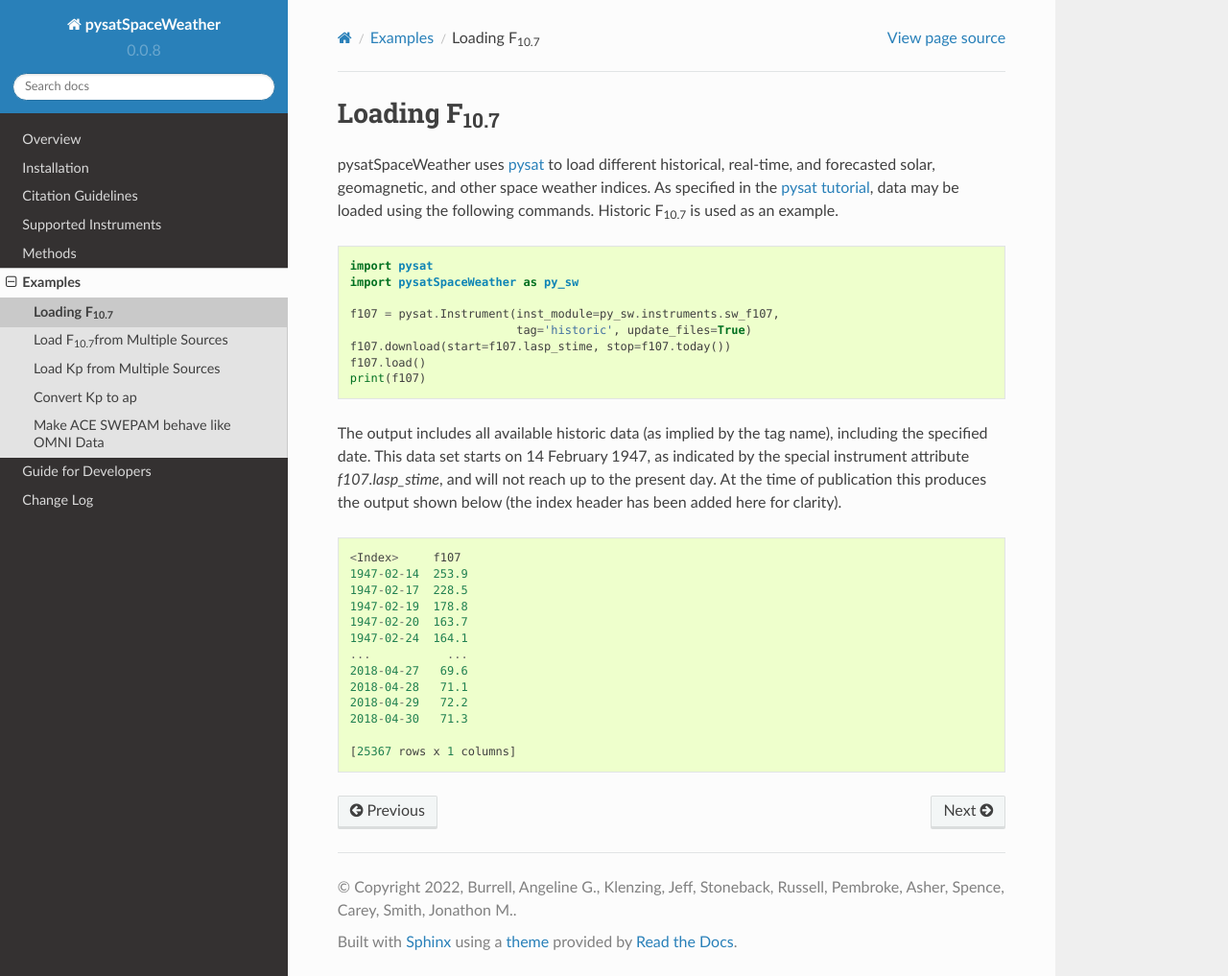
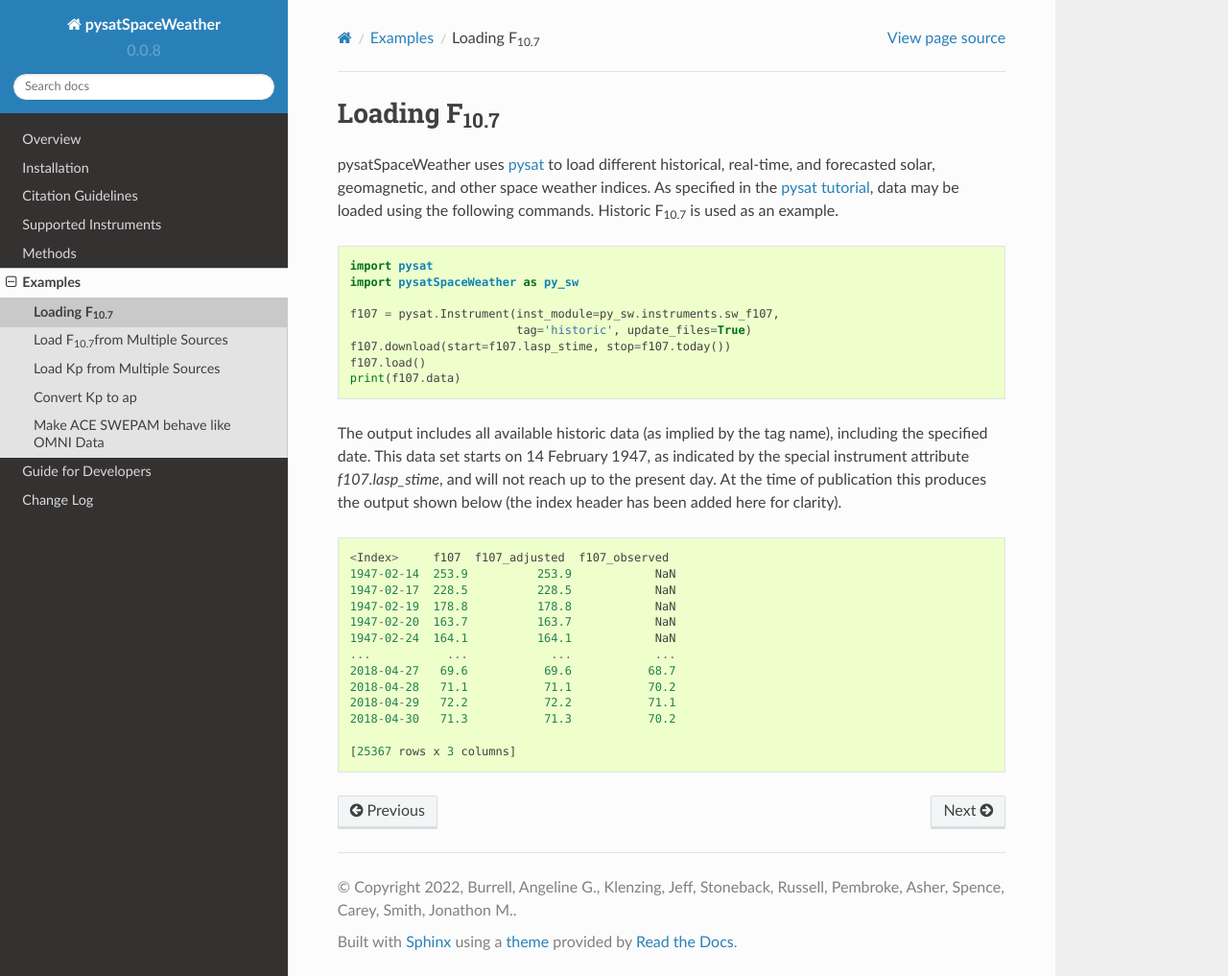
Before and after one commit to pysat/pysatSpaceWeather, a Sphinx documentation site: the page built from docs/examples/ex_init.rst, in a window 1280 px wide and 1017 px high. Shown: the whole window at 96% size. Built offline with Sphinx 7.4.7 and the Read the Docs theme 2.0.0, drawn with Linux system fonts in a browser that asks for light colours.

Commit message:
DOC: updated F10.7 example
Updated the F10.7 example to print the correct elements.

```diff
--- a/docs/examples/ex_init.rst
+++ b/docs/examples/ex_init.rst
@@ -20,7 +20,7 @@
                            tag='historic', update_files=True)
    f107.download(start=f107.lasp_stime, stop=f107.today())
    f107.load()
-   print(f107)
+   print(f107.data)
 
 
 The output includes all available historic data (as implied by the tag name),
@@ -32,16 +32,16 @@
 ::
 
 
-   <Index>     f107
-   1947-02-14  253.9
-   1947-02-17  228.5
-   1947-02-19  178.8
-   1947-02-20  163.7
-   1947-02-24  164.1
-   ...           ...
-   2018-04-27   69.6
-   2018-04-28   71.1
-   2018-04-29   72.2
-   2018-04-30   71.3
+   <Index>     f107  f107_adjusted  f107_observed
+   1947-02-14  253.9          253.9            NaN
+   1947-02-17  228.5          228.5            NaN
+   1947-02-19  178.8          178.8            NaN
+   1947-02-20  163.7          163.7            NaN
+   1947-02-24  164.1          164.1            NaN
+   ...           ...            ...            ...
+   2018-04-27   69.6           69.6           68.7
+   2018-04-28   71.1           71.1           70.2
+   2018-04-29   72.2           72.2           71.1
+   2018-04-30   71.3           71.3           70.2
 
-   [25367 rows x 1 columns]
+   [25367 rows x 3 columns]
```
